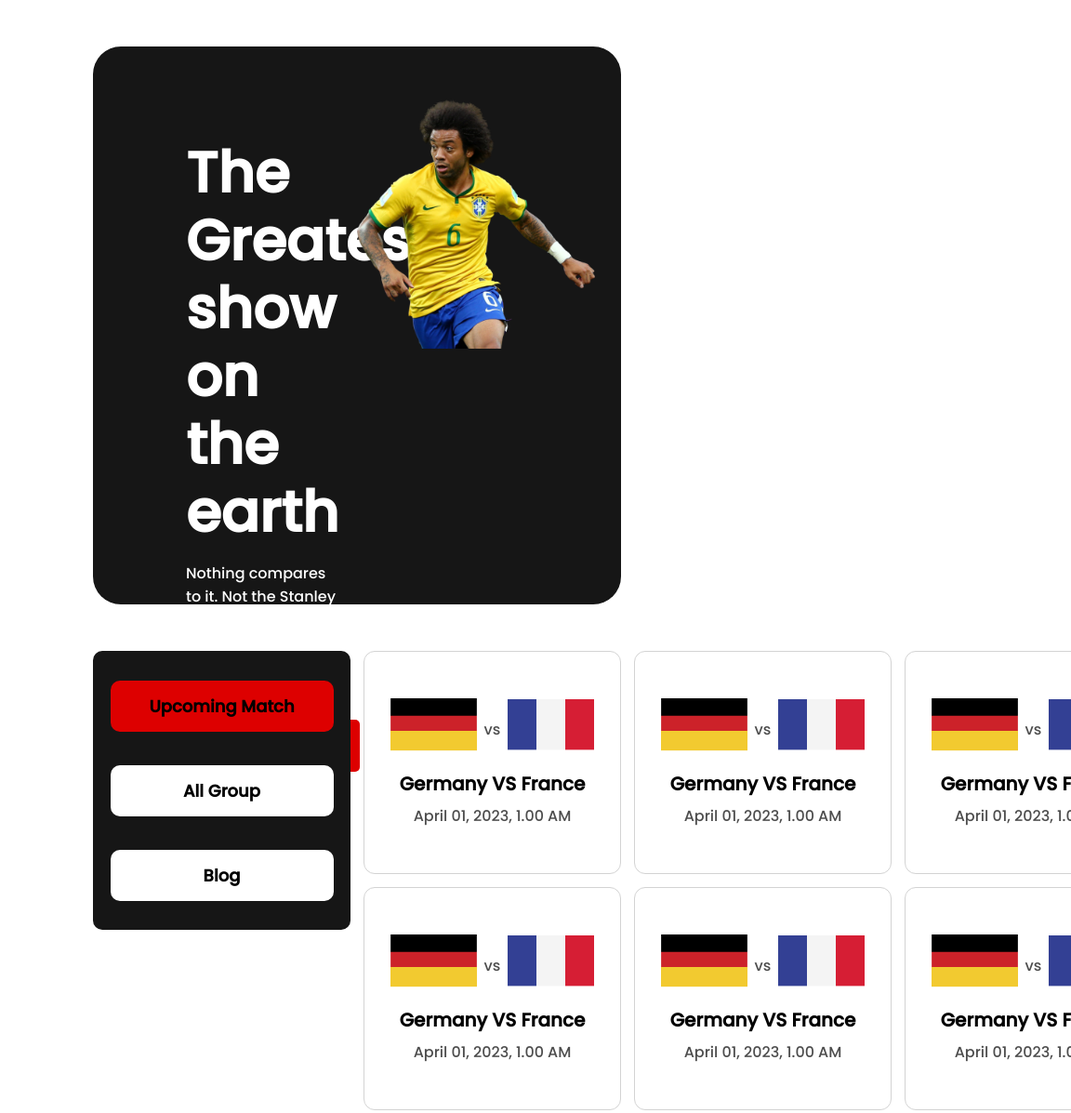
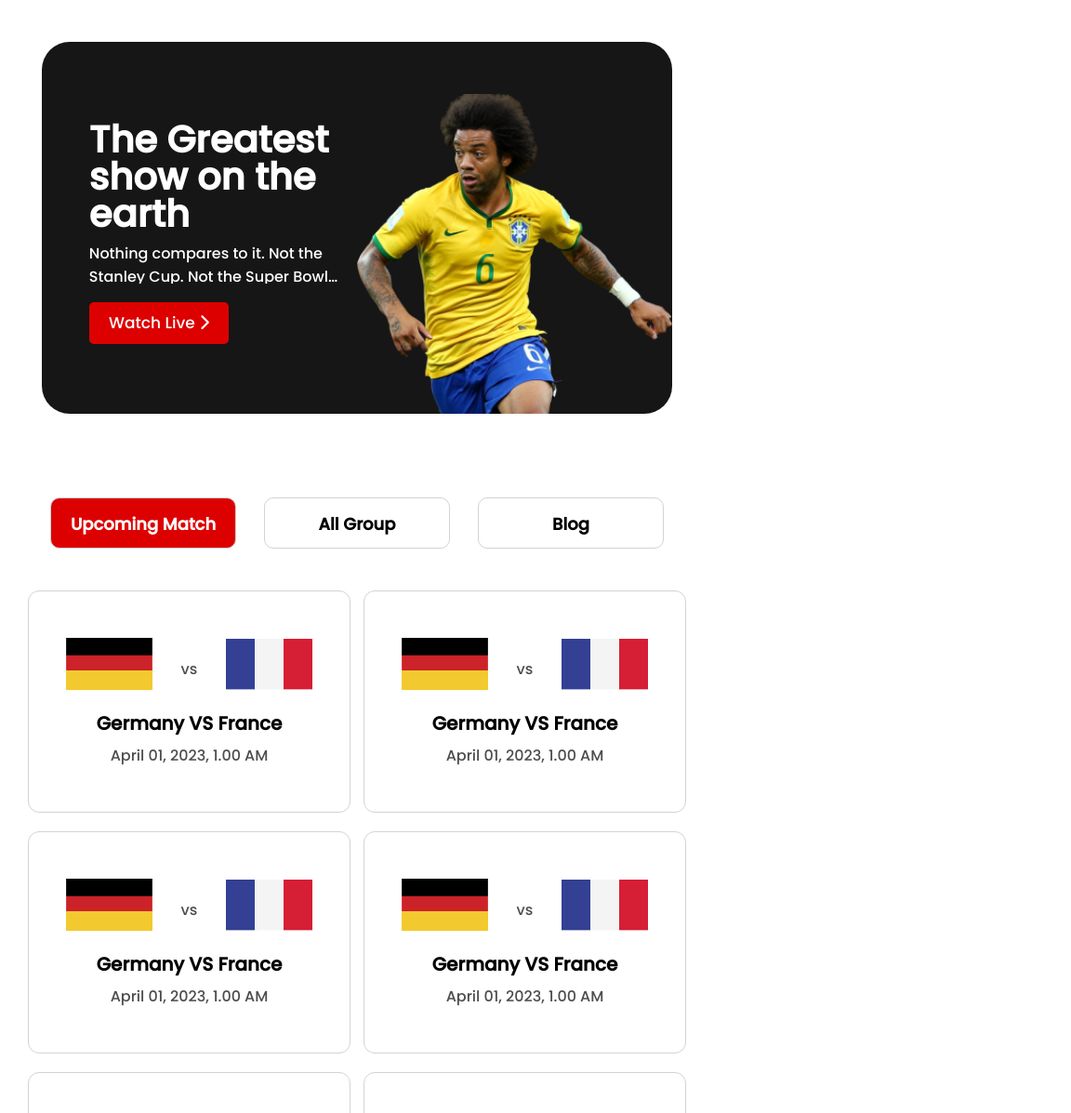
Before and after one commit to Abdullah-Sakib/Wourld-Cup, a plain HTML site: page upcoming-match.html in a window 768 px wide. Shown: the top 1197 px of the page at 93% size, 1152 px wide, since content can reach past the window. Drawn offline with Linux system fonts and the light colour scheme.

Commit message:
fully responsive for tablet device

```diff
--- a/style.css
+++ b/style.css
@@ -40,7 +40,7 @@
 
 .top-btn {
   margin-top: 20px;
-  width: 187px;
+  width: 180px;
   height: 56px;
   border: none;
   background-color: #DD0000;
@@ -51,16 +51,14 @@
 }
 
 .banner-img {
-  width: 90%;
-  position: relative;
-
+  width: 100%;
+  height: 100%;
 }
 
 .banner-img img {
-  position: absolute;
-  top: 3.5em;
   width: 100%;
-
+  height: 100%;
+  object-fit: contain;
 }
 
 /* ----------------------blog section style ---------------------------------- */
@@ -109,15 +107,17 @@ nav li:hover a {
 
 .default {
   background-color: #DD0000;
+}
+
+.default a {
   color: white;
 }
 
 .blog {
-  margin-left: 14px;
+  margin-left: 18px;
   display: grid;
   grid-template-columns: repeat(3, 1fr);
-  grid-gap: 14px;
-
+  grid-gap: 18px;
 }
 
 .card {
@@ -222,7 +222,7 @@ footer a {
     height: 100%;
     color: white;
     margin: 0px;
-    padding:25% 0 20% 15% ;
+    padding: 25% 0 20% 15%;
 
   }
 
@@ -243,7 +243,7 @@ footer a {
     text-overflow: ellipsis;
   }
 
-  .top-btn{
+  .top-btn {
     height: 45px;
     width: 150px;
     font-size: 17px;
@@ -262,14 +262,85 @@ footer a {
     bottom: 0px;
   }
 
+  aside {
+    width: 100%;
+    padding: 30px;
+    margin-left: 0;
+  }
 
+  nav {
+    background-color: transparent;
+    width: 100%;
+    height: 100%;
+    flex-direction: row;
+    justify-content: center;
+    align-items: center;
+  }
 
+  nav li {
+    border: 1px solid lightgray;
+    margin: 15px;
+    width: 200px;
+    height: 55px;
+  }
 
+  .blogs {
+    display: flex;
+    flex-direction: column;
+  }
 
+  .blog {
+    grid-template-columns: repeat(2, 1fr);
+    justify-items: center;
+    row-gap: 20px;
+    margin: 30px;
+    margin-top: 0;
+  }
 
+  .top-div{
+    height: 35%;
+  }
 
+  .bottom-div{
+    height: 60%;
+  }
 
-  main {
-    display: none;
+  .card {
+    width: 100%;
+    height: 100%;
   }
+
+  .card-img{
+   height: 100%;
+  }
+
+  .card-img img {
+    border-radius: 10px 10px 0 0;
+    width: 100%;
+    height: 100%;
+    object-fit: cover;
+  }
+
+  .card-text {
+    width: 100%;
+    height: 100%;
+    padding-top: 20px;
+  }
+
+  .card-text h4{
+    font-size: 0.9rem;
+  }
+
+  footer{
+    padding: 30px;
+  }
+
+  footer .links{
+    flex-wrap: wrap;
+  }
+
+  .links a{
+    margin: 5px 10px;
+  }
+
 }
--- a/upcoming-mathc.css
+++ b/upcoming-mathc.css
@@ -10,8 +10,9 @@
 .banner {
   display: flex;
   background-color: #161616;
-  margin: 50px 100px;
+  margin: 5% 7.5%;
   height: 600px;
+  width: auto;
   border-radius: 30px;
 }
 
@@ -39,7 +40,7 @@
 
 .top-btn {
   margin-top: 20px;
-  width: 187px;
+  width: 180px;
   height: 56px;
   border: none;
   background-color: #DD0000;
@@ -50,15 +51,14 @@
 }
 
 .banner-img {
-  width: 90%;
-  position: relative;
-
+  width: 100%;
+  height: 100%;
 }
 
 .banner-img img {
-  position: absolute;
-  top: 56px;
   width: 100%;
+  height: 100%;
+  object-fit: cover;
 }
 
 /* ----------------------blog section style ---------------------------------- */
@@ -107,6 +107,9 @@ nav li:hover a {
 
 .default {
   background-color: #DD0000;
+}
+
+.default a{
   color: white;
 }
 
@@ -192,3 +195,139 @@ footer a {
   font-size: 40px;
   margin: 0px 20px;
 }
+
+/*---------------------------- tablet responsive ---------------------------- */
+
+@media screen and (min-width:577px) and (max-width:768px) {
+  .banner {
+    height: 400px;
+    margin: 45px;
+  }
+
+  .banner-text {
+    width: 100%;
+    height: 100%;
+    color: white;
+    margin: 0px;
+    padding: 25% 0 20% 15%;
+
+  }
+
+  .banner-text h1 {
+    font-size: 250%;
+    font-weight: 700;
+    line-height: 40px;
+    margin-bottom: 10px;
+  }
+
+  .banner-text p {
+    height: 45px;
+    white-space: normal;
+    display: -webkit-box !important;
+    -webkit-line-clamp: 2;
+    -webkit-box-orient: vertical;
+    overflow: hidden;
+    text-overflow: ellipsis;
+  }
+
+  .top-btn {
+    height: 45px;
+    width: 150px;
+    font-size: 17px;
+  }
+
+  .banner-img {
+    height: 100%;
+    width: 100%;
+    position: relative;
+  }
+
+  .banner-img img {
+    width: 100%;
+    height: 86%;
+    position: absolute;
+    bottom: 0px;
+  }
+
+  aside {
+    width: 100%;
+    padding: 30px;
+    margin-left: 0;
+  }
+
+  nav {
+    background-color: transparent;
+    width: 100%;
+    height: 100%;
+    flex-direction: row;
+    justify-content: center;
+    align-items: center;
+  }
+
+  nav li {
+    border: 1px solid lightgray;
+    margin: 15px;
+    width: 200px;
+    height: 55px;
+  }
+
+  .blogs {
+    display: flex;
+    flex-direction: column;
+  }
+
+  .blog {
+    grid-template-columns: repeat(2, 1fr);
+    justify-items: center;
+    row-gap: 20px;
+    margin: 30px;
+    margin-top: 0;
+  }
+
+  .top-div{
+    height: 35%;
+  }
+
+  .bottom-div{
+    height: 60%;
+  }
+
+  .card {
+    width: 100%;
+    height: 100%;
+  }
+
+  .card-img{
+   height: 100%;
+  }
+
+  .card-img img {
+    border-radius: 10px 10px 0 0;
+    width: 100%;
+    height: 100%;
+    object-fit: cover;
+  }
+
+  .card-text {
+    width: 100%;
+    height: 100%;
+    padding-top: 20px;
+  }
+
+  .card-text h4{
+    font-size: 0.9rem;
+  }
+
+  footer{
+    padding: 30px;
+  }
+
+  footer .links{
+    flex-wrap: wrap;
+  }
+
+  .links a{
+    margin: 5px 10px;
+  }
+
+}
```
Also changed, not shown: index.html (+2 -2 lines).
